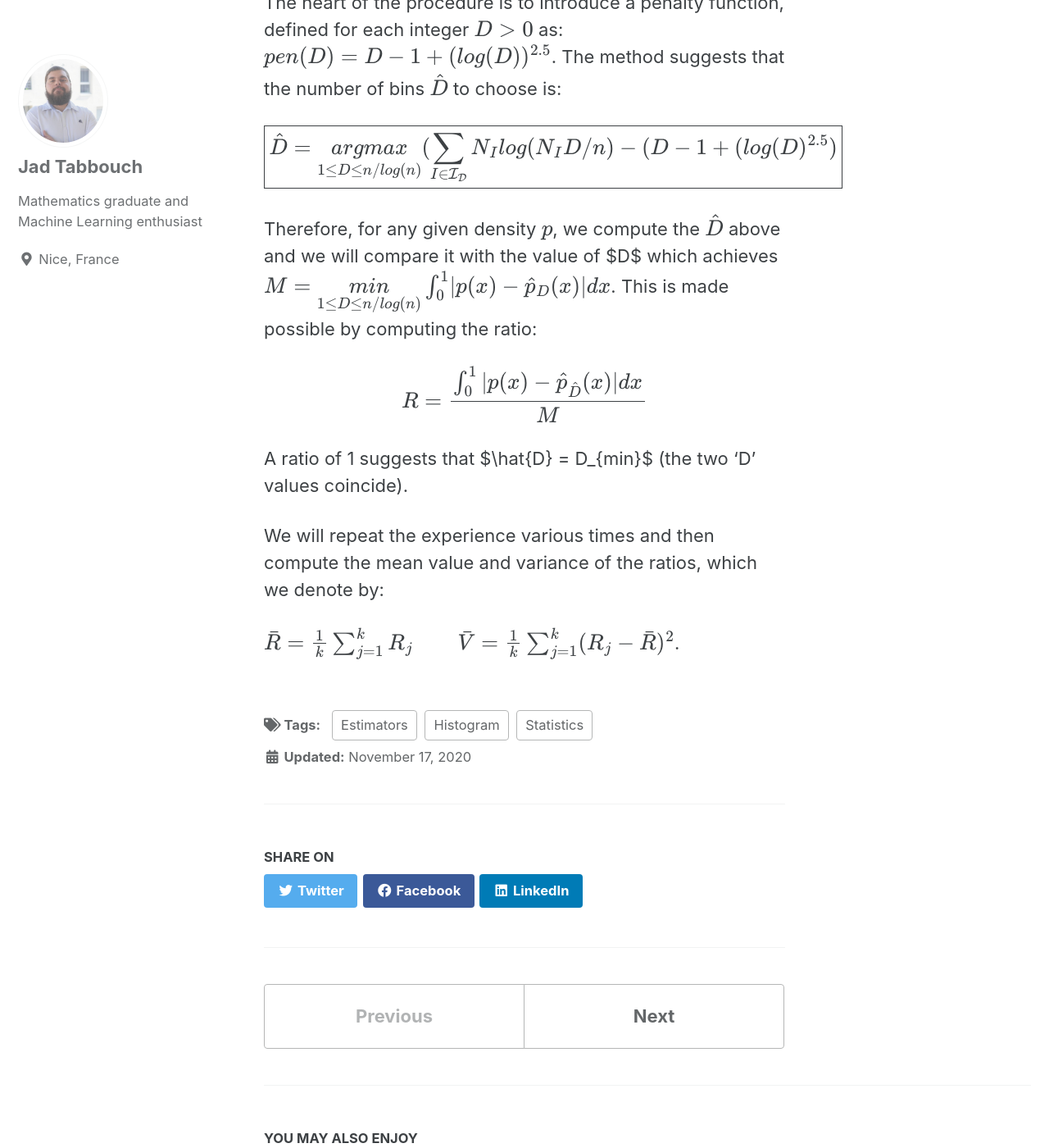
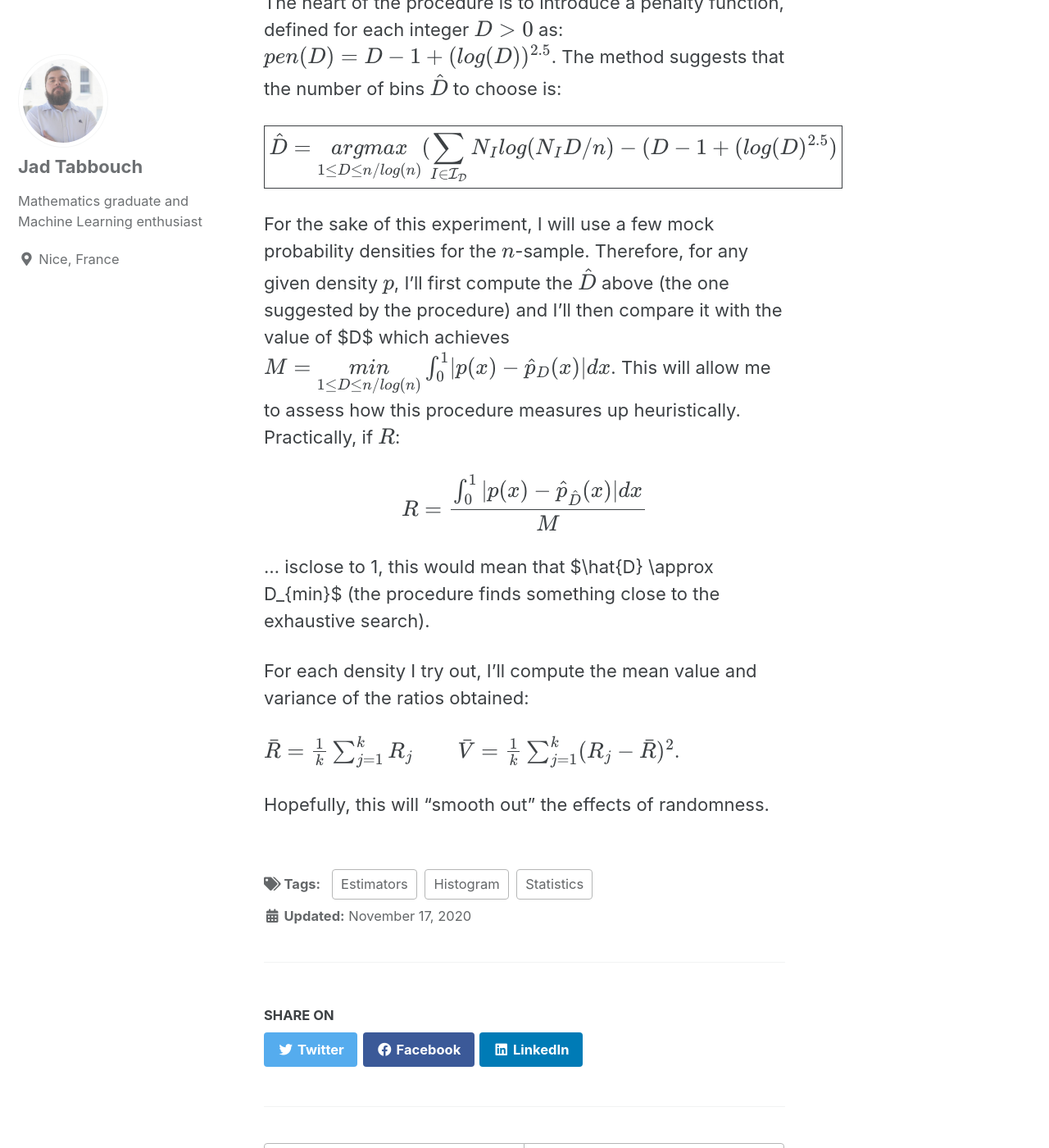
Before and after one commit to jad-tab/jad-tab.github.io, a Jekyll site: the page built from _posts/2020-01-03-Histograms.md, in a window 1280 px wide and 1400 px high, scrolled down 3044 px. Shown: the whole window at 82% size. Built offline with Jekyll 4.4.1, drawn with Linux system fonts in a browser that asks for light colours; cached includes are drawn as plain includes; formulas are drawn with MathJax 3.

Commit message:
Update 2020-01-03-Histograms.md

```diff
--- a/_posts/2020-01-03-Histograms.md
+++ b/_posts/2020-01-03-Histograms.md
@@ -62,12 +62,15 @@ $$pen(D) = D - 1 + (log(D))^{2.5}$$. The method suggests that the number of bins
 
 $$\boxed{\hat{D} = \underset{1 \leq D \leq n/log(n)}{argmax} (\sum_{I \in \mathcal{I_D}} N_I log(N_I D/n) - (D - 1 + (log(D)^{2.5})}$$
 
-Therefore, for any given density $$p$$, we compute the $$\hat{D}$$ above and we will compare it with the value of $D$ which achieves $$M = \underset{1 \leq D \leq n/log(n)}{min} \int_0^1 \lvert p(x) - \hat{p}_D(x) \rvert dx$$. This is made possible by computing the ratio:
+For the sake of this experiment, I will use a few mock probability densities for the $$n$$-sample.
+Therefore, for any given density $$p$$, I'll first compute the $$\hat{D}$$ above (the one suggested by the procedure) and I'll then compare it with the value of $D$ which achieves $$M = \underset{1 \leq D \leq n/log(n)}{min} \int_0^1 \lvert p(x) - \hat{p}_D(x) \rvert dx$$. This will allow me to assess how this procedure measures up heuristically. Practically, if $$R$$:
 
 $$R = \frac{\int_0^1|p(x) - \hat{p}_{\hat{D}}(x)|dx}{M}$$
 
-A ratio of 1 suggests that $\hat{D} = D_{min}$ (the two 'D' values coincide).
+... isclose to 1, this would mean that $\hat{D} \approx D_{min}$ (the procedure finds something close to the exhaustive search).
 
-We will repeat the experience various times and then compute the mean value and variance of the ratios, which we denote by:
+For each density I try out, I'll compute the mean value and variance of the ratios obtained:
 
 $$\bar{R} = \frac{1}{k} \sum_{j=1}^k R_j \quad \quad \bar{V} = \frac{1}{k} \sum_{j=1}^k (R_j - \bar{R})^2$$.
+
+Hopefully, this will "smooth out" the effects of randomness.
```
